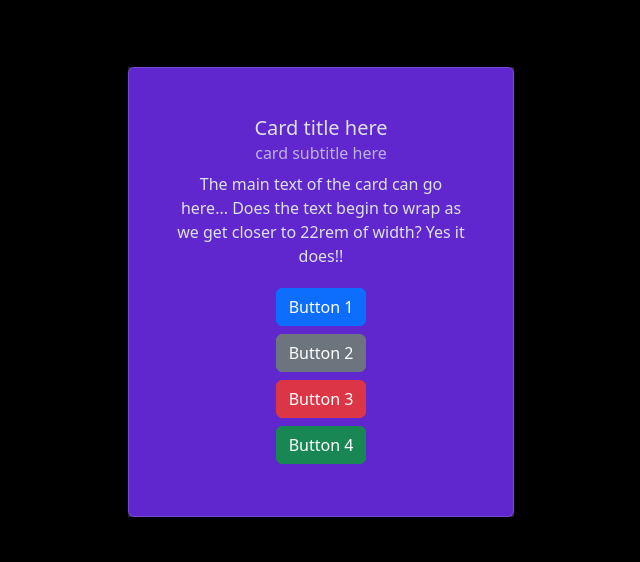
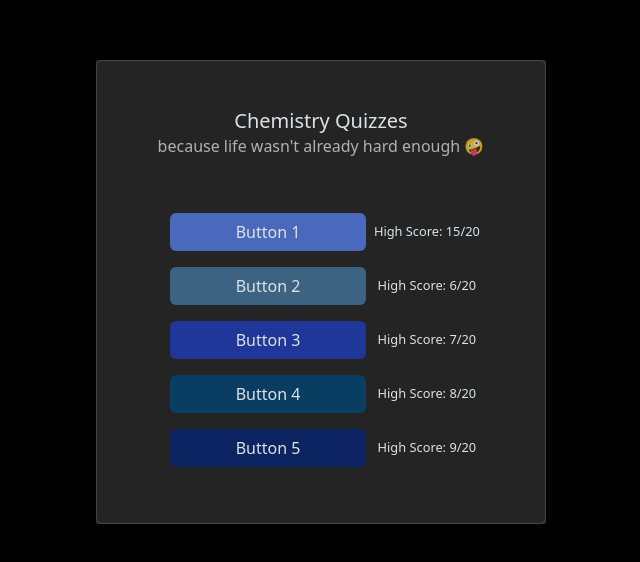
Before and after one commit to BradenKartchner/react-trivia, a React (Vite) app in the folder vite-project/: page / in a window 1280 px wide. Shown: the part 108-670 px from the top of the page, without its empty margins (319-959 px from the left). Built offline with nearby package versions, Linux system fonts and the light colour scheme.

Commit message:
quiz 1 first draft, major progress on menu card

```diff
--- a/vite-project/src/App.css
+++ b/vite-project/src/App.css
@@ -35,7 +35,7 @@
 
 .card {
     padding: 2em;
-    background-color: rgb(95, 39, 205);
+    background-color: rgb(36, 36, 36);
 }
 
 .read-the-docs {
--- a/vite-project/src/App.tsx
+++ b/vite-project/src/App.tsx
@@ -1,16 +1,45 @@
-//import { useState } from "react";
+/*
+TODO: use .map to make the buttons for MenuCard
+TODO: media queries for:
+max height of the cards based on screen size
+max width of the cards based on screen size
+make the card width larger and the text larger for larger screens
+make high scores on menu card wrap to column for smaller screens
+reduce card class padding for mobile and smaller screens
+fix button onHover to do something (see how bootstrap does it for its classes?)
+ */
+
+import { useState } from "react";
 import "bootstrap/dist/css/bootstrap.min.css";
-import BootCard from "./components/BootCard";
 import MenuCard from "./components/MenuCard";
 
 import "./App.css";
 
+export interface ScoreObject {
+    quiz1Score: number;
+    quiz2Score: number;
+    quiz3Score: number;
+    quiz4Score: number;
+    quiz5Score: number;
+}
+
 function App() {
+    let initialScoreObject: ScoreObject = {
+        quiz1Score: 15,
+        quiz2Score: 6,
+        quiz3Score: 7,
+        quiz4Score: 8,
+        quiz5Score: 9,
+    };
+
+    // state variables
+    // see: https://react.dev/learn/updating-objects-in-state
+    const [highScores, setHighScores] =
+        useState<ScoreObject>(initialScoreObject);
     return (
         <>
             <div className="bg-dark">
-                <MenuCard />
-                <BootCard />
+                <MenuCard highScores={highScores} />
             </div>
         </>
     );
--- /dev/null
+++ b/vite-project/src/components/MenuCard.css
@@ -0,0 +1,50 @@
+.btn-1 {
+    background-color: rgba(74, 105, 189, 1);
+}
+
+.btn-2 {
+    background-color: rgba(60, 99, 130, 1);
+}
+
+.btn-3 {
+    background-color: rgba(30, 55, 153, 1);
+}
+
+.btn-4 {
+    background-color: rgba(10, 61, 98, 1);
+}
+
+.btn-5 {
+    background-color: rgba(12, 36, 97, 1);
+}
+
+.card div {
+    width: 24rem;
+    place-items: center;
+}
+
+.btn {
+    margin: 0.5rem;
+    place-items: center;
+}
+
+button {
+    place-items: center;
+}
+
+.card-body p {
+    display: grid;
+    grid-template-columns: 2fr 1fr;
+    grid-template-rows: repeat(5, 1fr);
+}
+
+/*
+.quiz-name {
+}
+*/
+
+.high-score {
+    font-size: 0.8em;
+    align-self: center;
+    text-align: center;
+}
--- a/vite-project/src/components/MenuCard.tsx
+++ b/vite-project/src/components/MenuCard.tsx
@@ -1,5 +1,57 @@
-function MenuCard() {
-    return <></>;
+import "./MenuCard.css";
+import { ScoreObject } from "../App";
+
+interface Props {
+    highScores: ScoreObject;
+}
+
+function MenuCard({ highScores }: Props) {
+    const smileEmoji = String.fromCodePoint(0x1f92a);
+
+    return (
+        <>
+            <div className="card" data-bs-theme="dark">
+                <div className="card-body">
+                    <h5 className="card-title">Chemistry Quizzes</h5>
+                    <h6 className="card-subtitle mb-2 text-muted">
+                        because life wasn't already hard enough {smileEmoji}
+                    </h6>
+                    <p className="card-text" style={{ marginTop: "3rem" }}>
+                        <button type="button" className="btn btn-1 quiz-name">
+                            Button 1
+                        </button>
+                        <span className="high-score">
+                            High Score: {highScores.quiz1Score}/20
+                        </span>
+                        <button type="button" className="btn btn-2 quiz-name">
+                            Button 2
+                        </button>
+                        <span className="high-score">
+                            High Score: {highScores.quiz2Score}/20
+                        </span>
+                        <button type="button" className="btn btn-3 quiz-name">
+                            Button 3
+                        </button>
+                        <span className="high-score">
+                            High Score: {highScores.quiz3Score}/20
+                        </span>
+                        <button type="button" className="btn btn-4 quiz-name">
+                            Button 4
+                        </button>
+                        <span className="high-score">
+                            High Score: {highScores.quiz4Score}/20
+                        </span>
+                        <button type="button" className="btn btn-5 quiz-name">
+                            Button 5
+                        </button>
+                        <span className="high-score">
+                            High Score: {highScores.quiz5Score}/20
+                        </span>
+                    </p>
+                </div>
+            </div>
+        </>
+    );
 }
 
 export default MenuCard;
--- /dev/null
+++ b/vite-project/src/components/QuizCard.tsx
@@ -0,0 +1,5 @@
+function QuizCard() {
+    return <></>;
+}
+
+export default QuizCard;
```
Also changed, not shown: vite-project/src/quiz_data.ts (added, +125 -0 lines), 1 other file (tests, documents, lock files or other folders).
